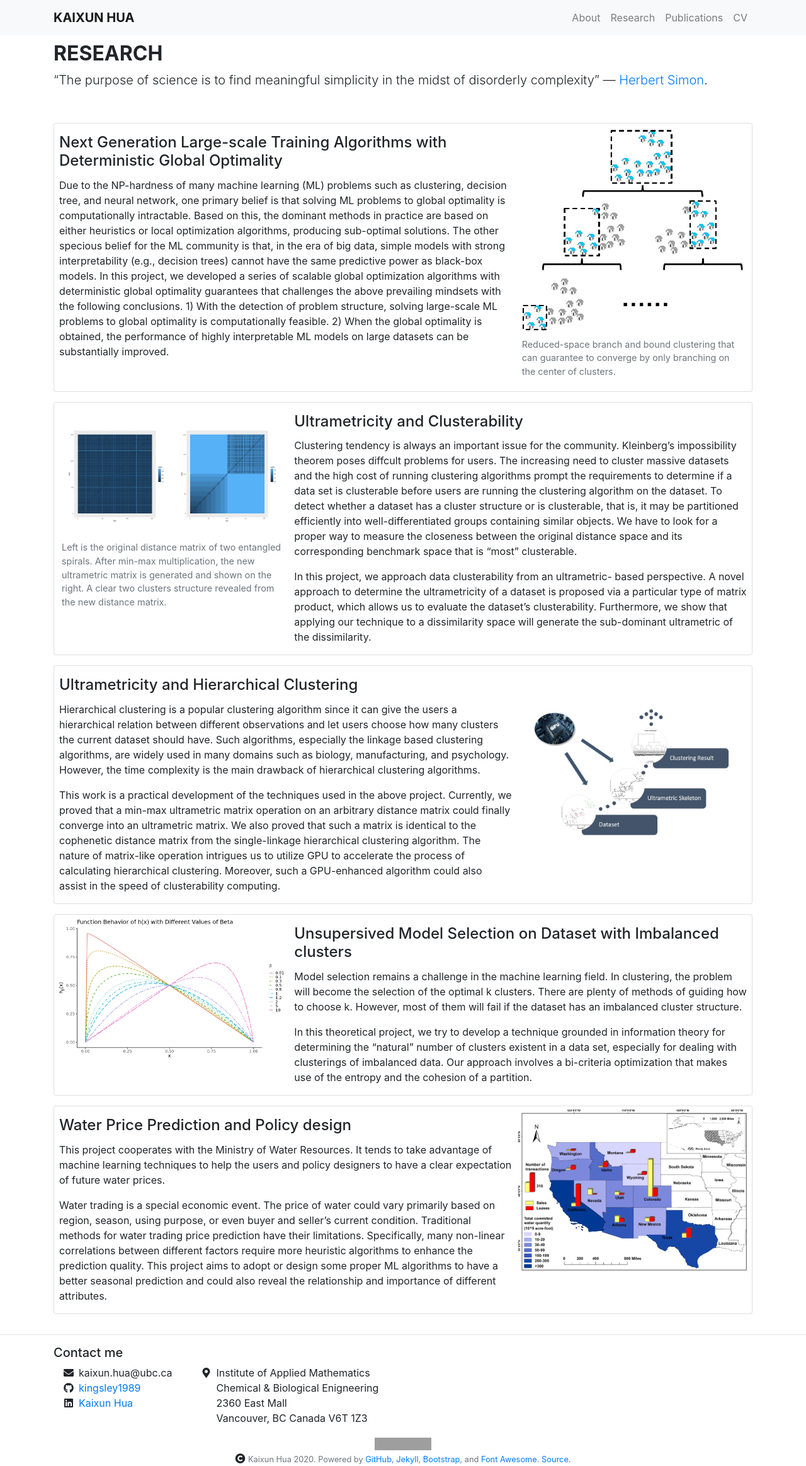
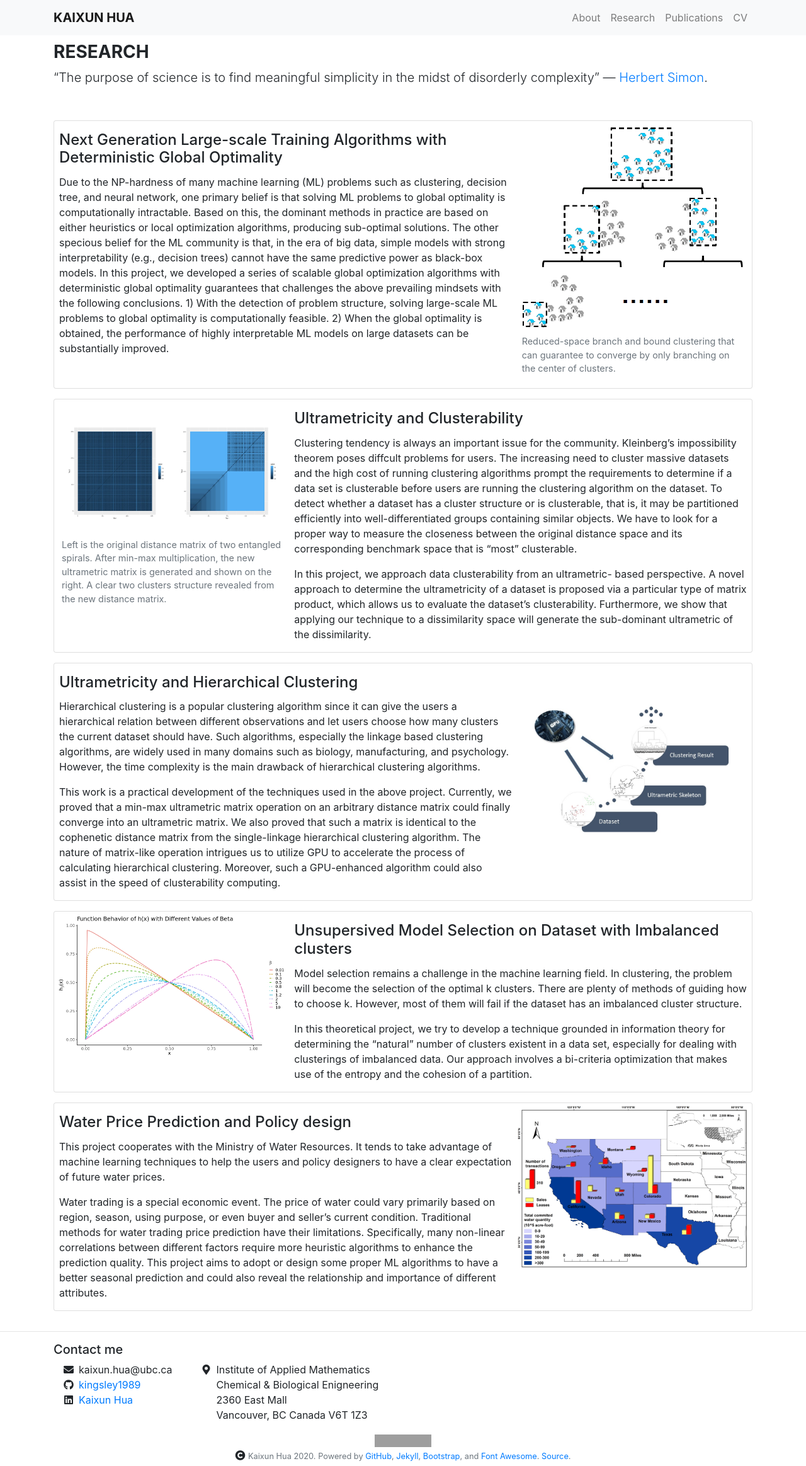
Before and after one commit to kingsley1989/kingsley1989.github.io, a Jekyll site: the page built from _pages/research.md, in a window 1280 px wide. Shown: the whole page at 63% size. Built offline with Jekyll 4.4.1, drawn with Linux system fonts in a browser that asks for light colours; nearby versions of some CDN libraries; grey boxes are pictures that could not be loaded.

```diff
--- a/_layouts/publications.html
+++ b/_layouts/publications.html
@@ -5,7 +5,7 @@
 <!-- Page header -->
 <div style="background:transparent !important" class="jumbotron jumbotron-fluid">
   <div class="container">
-    <h2 class="display-6"><strong>{{ page.title }}</strong></h2>
+    <h3 class="display-6"><strong>{{ page.title }}</strong></h3>
     {% if page.jumbo_txt %}
       <div class="lead"> {{ page.jumbo_txt | markdownify }} </div>
     {% endif %}
--- a/_layouts/research.html
+++ b/_layouts/research.html
@@ -4,7 +4,7 @@
 
 <div style="background:transparent !important" class="jumbotron jumbotron-fluid">
   <div class="container">
-    <h2 class="display-6"><strong>{{ page.title }}</strong></h2>
+    <h3 class="display-6"><strong>{{ page.title }}</strong></h3>
     {% if page.jumbo_txt %}
       <div class="lead"> {{ page.jumbo_txt | markdownify }} </div>
     {% endif %}
```
